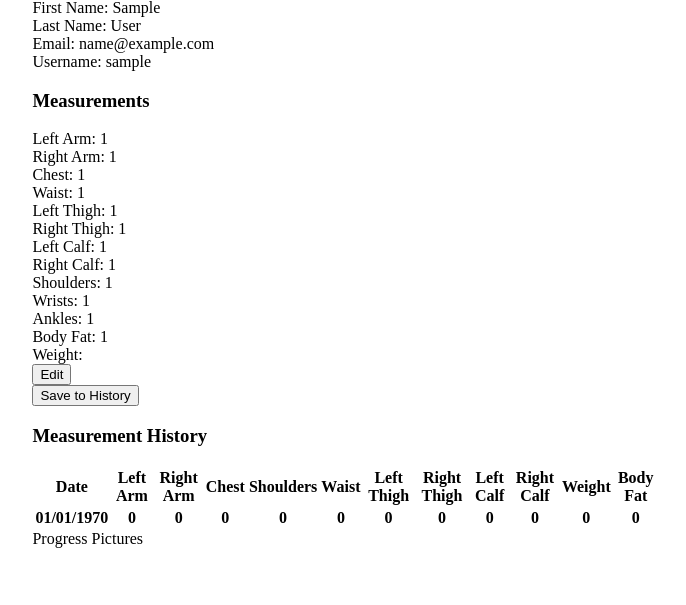
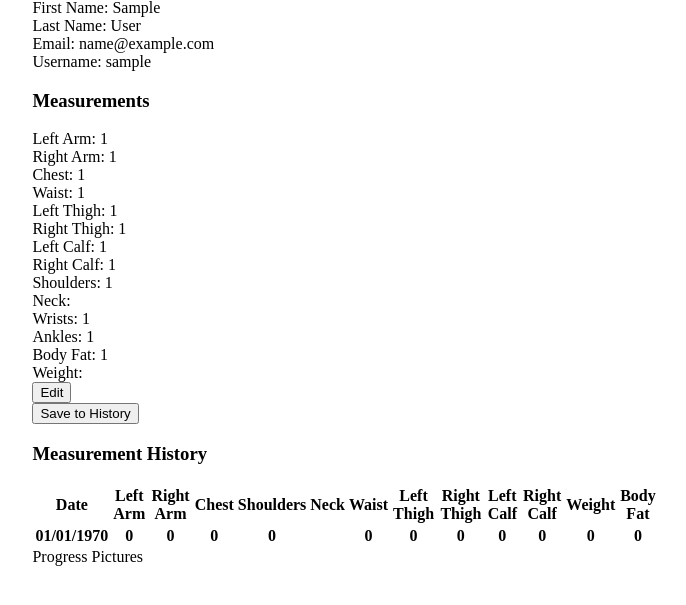
Before and after one commit to jayant95/BodybuildingApp, a PHP site: page /profile.php in a window 1280 px wide. Shown: the part 157-762 px from the top of the page, without its empty margins (294-980 px from the left). Run offline with PHP 8.4, Linux system fonts and the light colour scheme; the visitor is signed in with stand-in values (Sample User, id 1); tables that the repository leaves empty hold one stand-in row (values such as "Sample post"); data that the repository does not hold is empty.

Commit message:
Add neck column for new measurement
Added a new muscle group, neck. Needed for the golden ratio

```diff
--- a/includes/helper_functions.php
+++ b/includes/helper_functions.php
@@ -158,6 +158,7 @@
       $user_profile['leftCalf'] = $row['leftCalf'];
       $user_profile['rightCalf'] = $row['rightCalf'];
       $user_profile['shoulders'] = $row['shoulders'];
+      $user_profile['neck'] = $row['neck'];
       $user_profile['wrists'] = $row['wrists'];
       $user_profile['ankles'] = $row['ankles'];
       $user_profile['bodyFat'] = $row['bodyFat'];
@@ -171,12 +172,12 @@
 
   function saveUserProfileLog($user, $connection) {
     $date = time();
-    $sql = "INSERT INTO memberlog (memberID, timestamp, leftArm, rightArm, chest, waist, leftThigh, rightThigh, leftCalf, rightCalf, shoulders, weight, bodyFat) VALUES (?, ?, ?, ?, ?, ?, ?, ?, ?, ?, ?, ?, ?)";
+    $sql = "INSERT INTO memberlog (memberID, timestamp, leftArm, rightArm, chest, waist, leftThigh, rightThigh, leftCalf, rightCalf, shoulders, weight, bodyFat, neck) VALUES (?, ?, ?, ?, ?, ?, ?, ?, ?, ?, ?, ?, ?, ?)";
     $stmt = $connection->prepare($sql);
 
     if ($query = $connection->prepare($sql)) {
-       $stmt->bind_param('ddddddddddddd', $_SESSION['memberID'], $date, $user['leftArm'], $user['rightArm'], $user['chest'], $user['waist'], $user['leftThigh'], $user['rightThigh'], $user['leftCalf'],
-         $user['rightCalf'], $user['shoulders'], $user['weight'], $user['bodyFat']);
+       $stmt->bind_param('dddddddddddddd', $_SESSION['memberID'], $date, $user['leftArm'], $user['rightArm'], $user['chest'], $user['waist'], $user['leftThigh'], $user['rightThigh'], $user['leftCalf'],
+         $user['rightCalf'], $user['shoulders'], $user['weight'], $user['bodyFat'], $user['neck']);
       $stmt->execute();
 
     } else {
@@ -189,13 +190,13 @@
 
   function updateUserProfile($user, $connection) {
     $sql = "UPDATE members SET leftArm = ?, rightArm = ?, chest = ?, waist = ?, leftThigh = ?, rightThigh = ?,
-      leftCalf = ?, rightCalf = ?, shoulders = ?, weight = ?, bodyFat = ?, wrists = ?, ankles = ?
+      leftCalf = ?, rightCalf = ?, shoulders = ?, neck = ?, weight = ?, bodyFat = ?, wrists = ?, ankles = ?
       WHERE username = ?";
 
     $stmt = $connection->prepare($sql);
     if ($query = $connection->prepare($sql)) {
-      $stmt->bind_param('ddddddddddddds',$user['leftArm'], $user['rightArm'], $user['chest'], $user['waist'], $user['leftThigh'], $user['rightThigh'], $user['leftCalf'],
-        $user['rightCalf'], $user['shoulders'], $user['weight'], $user['bodyFat'], $user['wrists'], $user['ankles'], $_SESSION['username']);
+      $stmt->bind_param('dddddddddddddds',$user['leftArm'], $user['rightArm'], $user['chest'], $user['waist'], $user['leftThigh'], $user['rightThigh'], $user['leftCalf'],
+        $user['rightCalf'], $user['shoulders'], $user['neck'], $user['weight'], $user['bodyFat'], $user['wrists'], $user['ankles'], $_SESSION['username']);
 
       $stmt->execute();
 
@@ -230,6 +231,7 @@
       $user_row['leftThigh'] = $row['leftThigh'];
       $user_row['rightThigh'] = $row['rightThigh'];
       $user_row['shoulders'] = $row['shoulders'];
+      $user_row['neck'] = $row['neck'];
       $user_row['leftCalf'] = $row['leftCalf'];
       $user_row['rightCalf'] = $row['rightCalf'];
       $user_row['weight'] = $row['weight'];
--- a/profile.php
+++ b/profile.php
@@ -28,6 +28,7 @@
     $user_profile['leftCalf'] = !empty($_POST['leftCalf']) ? $_POST['leftCalf'] : "";
     $user_profile['rightCalf'] = !empty($_POST['rightCalf']) ? $_POST['rightCalf'] : "";
     $user_profile['shoulders'] = !empty($_POST['shoulders']) ? $_POST['shoulders'] : "";
+    $user_profile['neck'] = !empty($_POST['neck']) ? $_POST['neck'] : "";
     $user_profile['wrists'] = !empty($_POST['wrists']) ? $_POST['wrists'] : "";
     $user_profile['ankles'] = !empty($_POST['ankles']) ? $_POST['ankles'] : "";
     $user_profile['bodyFat'] = !empty($_POST['bodyFat']) ? $_POST['bodyFat'] : "";
@@ -102,6 +103,10 @@
         <?php echo $editActive ? "<input class='profile-input' type='number' step='0.01' name='shoulders' value=".$user_profile['shoulders'].">" : "<p>".$user_profile['shoulders']."</p>"; ?>
       </div>
       <div class="profile-info-group">
+        <label>Neck:</label>
+        <?php echo $editActive ? "<input class='profile-input' type='number' step='0.01' name='neck' value=".$user_profile['neck'].">" : "<p>".$user_profile['neck']."</p>"; ?>
+      </div>
+      <div class="profile-info-group">
         <label>Wrists:</label>
         <?php echo $editActive ? "<input class='profile-input' type='number' step='0.01' name='wrists' value=".$user_profile['wrists'].">" : "<p>".$user_profile['wrists']."</p>"; ?>
       </div>
@@ -132,6 +137,7 @@
         <th>Right Arm</th>
         <th>Chest</th>
         <th>Shoulders</th>
+        <th>Neck</th>
         <th>Waist</th>
         <th>Left Thigh</th>
         <th>Right Thigh</th>
@@ -150,6 +156,7 @@
           echo "<th>" . $row_array['rightArm'] . "</th>";
           echo "<th>" . $row_array['chest'] . "</th>";
           echo "<th>" . $row_array['shoulders'] . "</th>";
+          echo "<th>" . $row_array['neck'] . "</th>";
           echo "<th>" . $row_array['waist'] . "</th>";
           echo "<th>" . $row_array['leftThigh'] . "</th>";
           echo "<th>" . $row_array['rightThigh'] . "</th>";
```
